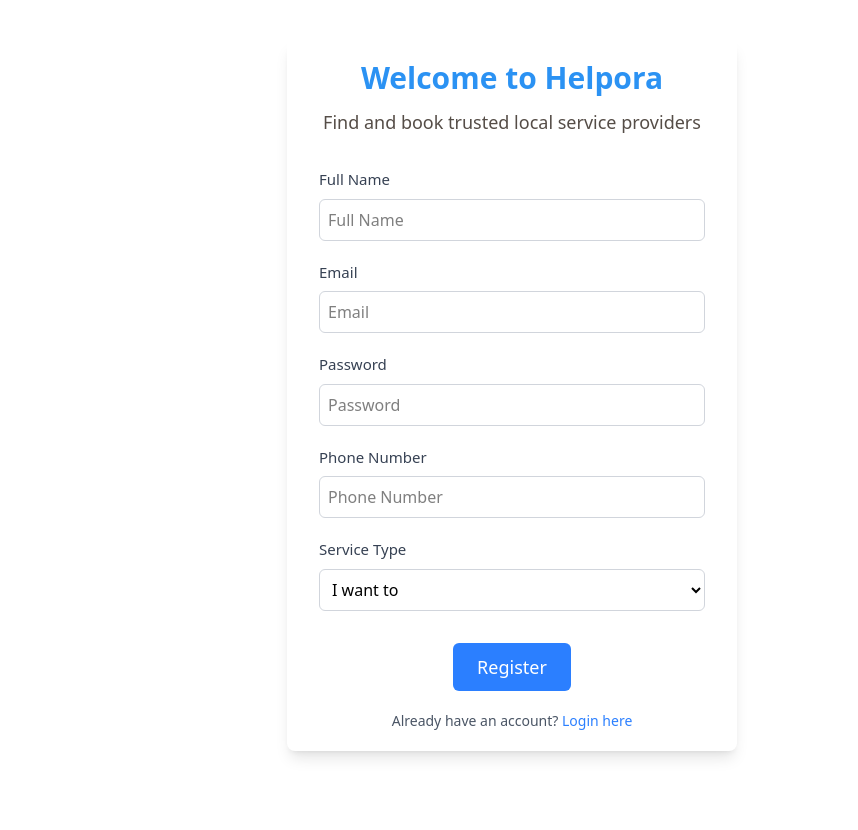
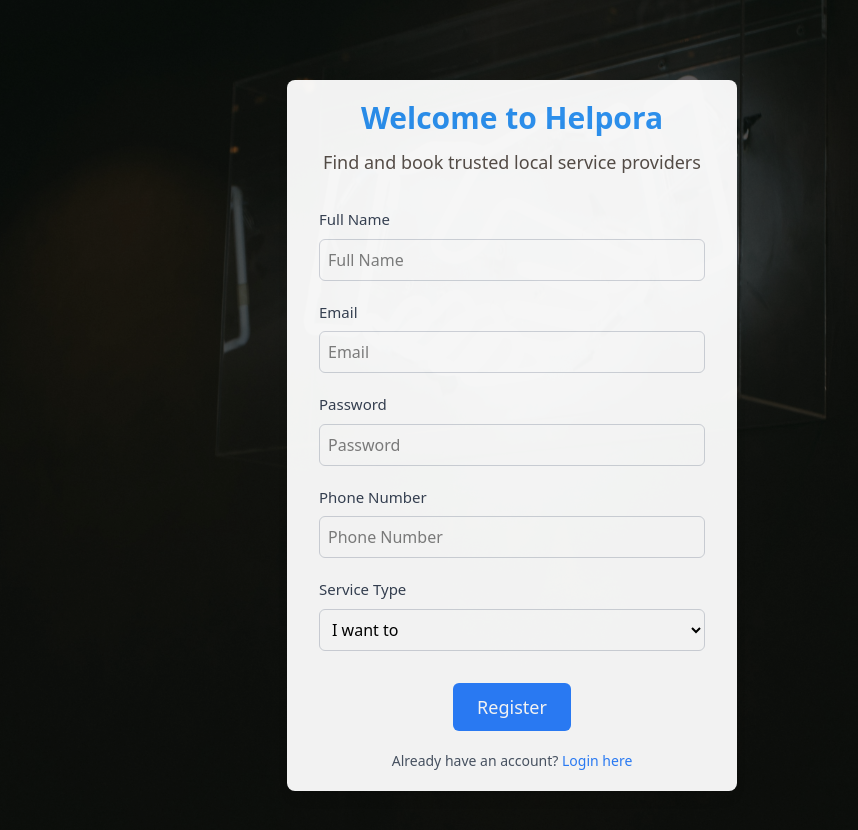
Before and after one commit to siddhikharde/ICP12-Group-Project-FullStack-Helpora, a React (Vite) app in the folder client/: page /register in a window 1280 px wide. Shown: the top 830 px of the page, without its empty margins (128-986 px from the left). Built offline with nearby package versions, Linux system fonts and the light colour scheme.

Commit message:
background image added

```diff
--- a/client/src/views/Register.jsx
+++ b/client/src/views/Register.jsx
@@ -4,6 +4,7 @@ import Button from '../component/Button'
 import { useState } from 'react'
 import { toast, Toaster } from 'react-hot-toast'
 import axios from 'axios'
+import RegisterBg from "../assets/register-bg.jpg"
 
 function Register() {
 
@@ -36,8 +37,10 @@ function Register() {
     }
   }
   return (
-    <div className='min-h-screen '>
-      <div className='flex justify-center flex-col items-center mx-auto my-10 w-[90%] md:w-[450px] p-5 bg-[rgb(250 205 71)] shadow-lg rounded-lg gap-5 '>
+    <div className='min-h-screen bg-cover bg-center relative flex justify-center px-4 py-10'
+     style={{ backgroundImage: `url(${RegisterBg})` }}>
+       <div className="absolute inset-0 bg-black opacity-[60%]"></div>
+      <div className='relative  flex justify-center flex-col items-center mx-auto my-10 w-[90%] md:w-[450px] p-5 bg-white opacity-[95%] shadow-lg rounded-lg gap-5 '>
        <div className='flex flex-col items-center justify-center gap-3'>
          <h1 className='text-3xl font-bold text-[#2b92f3]'>Welcome to Helpora</h1>
         <p className='text-lg text-[#554d47]'>Find and book trusted local service providers</p>
```
Also changed, not shown: client/src/assets/register-bg.jpg (added).
